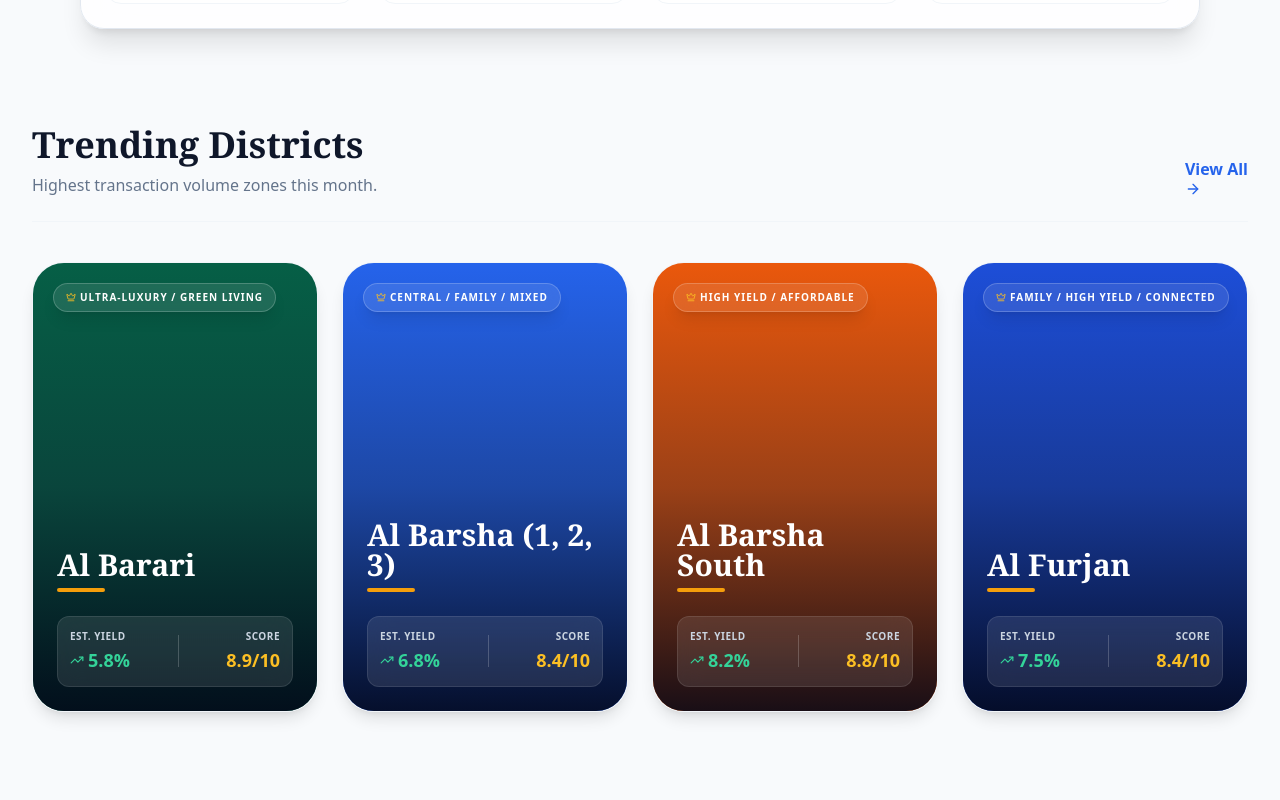
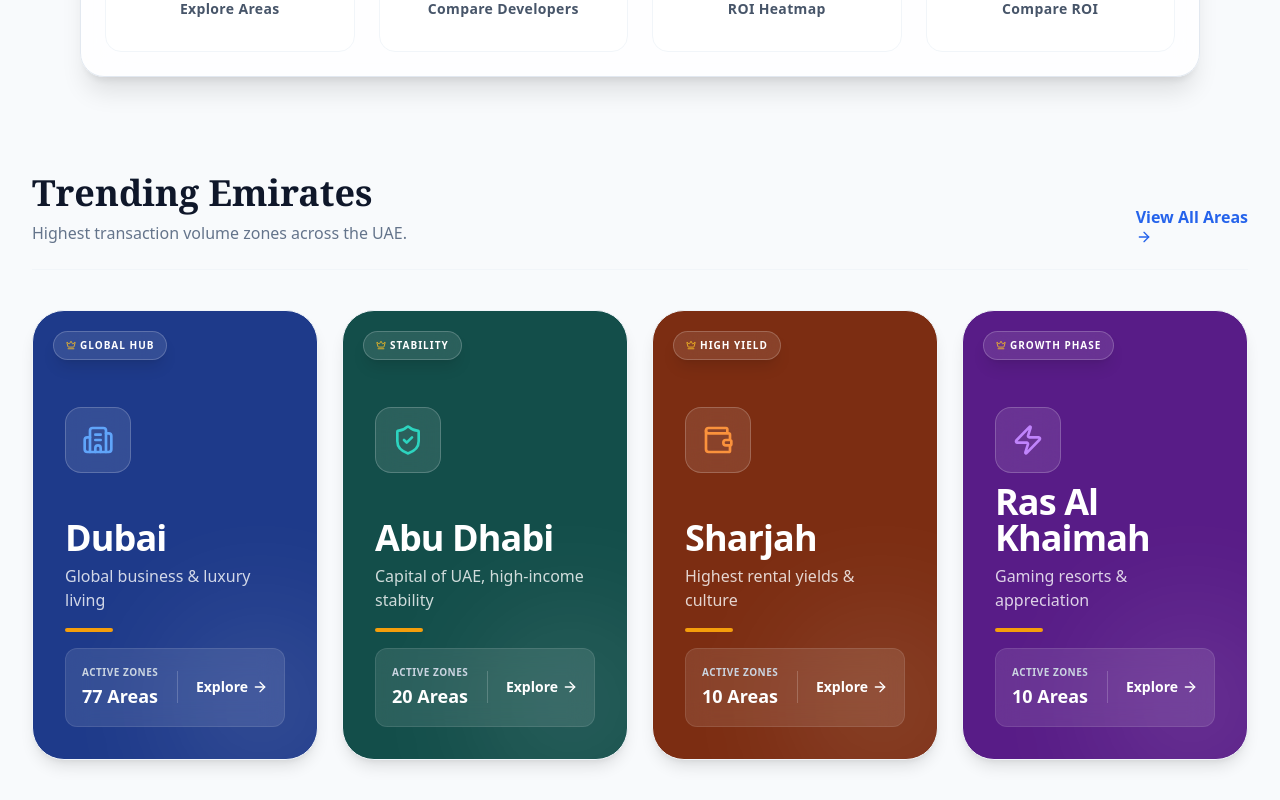
Before and after one commit to mohammedmars9591/realestateiq, a React (Vite) app: page / in a window 1280 px wide. Shown: the part 1560-2360 px from the top of the page. Built offline with nearby package versions, Linux system fonts and the light colour scheme.

Commit message:
feat: HomePage redesign and Trending Emirates update

```diff
--- a/src/pages/HomePage.jsx
+++ b/src/pages/HomePage.jsx
@@ -6,12 +6,51 @@ import {
   CheckCircle2, LineChart, Globe, Database, Layers, Star
 } from 'lucide-react';
 import SEO from '../components/SEO';
-import { DUBAI_AREAS } from '../data/areaData';
+import { DUBAI_AREAS as MASTER_DB } from '../data/emiratesData';
 import { BUILDERS } from '../data/buildersData';
 
 const HomePage = () => {
-  // Safe slice to avoid errors
-  const featuredAreas = (DUBAI_AREAS || []).slice(0, 4);
+  // --- HELPERS ---
+  const getCount = (emirateName) => {
+    if (!MASTER_DB) return 0;
+    return MASTER_DB.filter(area => area.emirate === emirateName).length;
+  };
+
+  const featuredEmirates = [
+    {
+      name: 'Dubai',
+      count: `${getCount('Dubai')} Areas`,
+      color: 'bg-blue-900',
+      icon: <Building2 className="text-blue-400" size={32} />,
+      tag: 'Global Hub',
+      desc: "Global business & luxury living"
+    },
+    {
+      name: 'Abu Dhabi',
+      count: `${getCount('Abu Dhabi')} Areas`,
+      color: 'bg-teal-900',
+      icon: <ShieldCheck className="text-teal-400" size={32} />,
+      tag: 'Stability',
+      desc: "Capital of UAE, high-income stability"
+    },
+    {
+      name: 'Sharjah',
+      count: `${getCount('Sharjah')} Areas`,
+      color: 'bg-orange-900',
+      icon: <Wallet className="text-orange-400" size={32} />,
+      tag: 'High Yield',
+      desc: "Highest rental yields & culture"
+    },
+    {
+      name: 'Ras Al Khaimah',
+      count: `${getCount('Ras Al Khaimah')} Areas`,
+      color: 'bg-purple-900',
+      icon: <Zap className="text-purple-400" size={32} />,
+      tag: 'Growth Phase',
+      desc: "Gaming resorts & appreciation"
+    }
+  ];
+
   const featuredBuilders = (BUILDERS || []).slice(0, 4);
 
   const structuredData = {
@@ -62,9 +101,9 @@ const HomePage = () => {
             Live 2026 Market Forecasts
           </div>
 
-          <h1 className="text-5xl md:text-7xl font-serif font-bold text-slate-900 tracking-tight mb-6 leading-tight">
+          <h1 className="text-6xl md:text-8xl font-sans font-black text-slate-900 tracking-tighter mb-6 leading-tight">
             Smart Data for <br />
-            <span className="text-transparent bg-clip-text bg-gradient-to-r from-blue-600 text-blue-600">Smart Investors</span>
+            <span className="text-transparent bg-clip-text bg-gradient-to-r from-blue-700 via-blue-600 to-indigo-600">Smart Investors</span>
           </h1>
 
           <p className="text-xl text-slate-500 max-w-2xl mx-auto mb-10 leading-relaxed font-light">
@@ -140,53 +179,54 @@ const HomePage = () => {
          </div>
       </div>
 
-      {/* --- 5. TRENDING DISTRICTS (PREMIUM PROPERTY CARDS) --- */}
+      {/* --- 5. TRENDING EMIRATES (PREMIUM PROPERTY CARDS) --- */}
       <div className="max-w-7xl mx-auto px-4 md:px-8 mb-24">
         <div className="flex justify-between items-end mb-10 border-b border-slate-100 pb-6">
           <div>
-            <h2 className="text-4xl font-serif font-bold text-slate-900">Trending Districts</h2>
-            <p className="text-slate-500 mt-2">Highest transaction volume zones this month.</p>
+            <h2 className="text-4xl font-serif font-bold text-slate-900">Trending Emirates</h2>
+            <p className="text-slate-500 mt-2">Highest transaction volume zones across the UAE.</p>
           </div>
-          <Link to="/areas" className="text-blue-600 font-bold hover:underline hidden md:block flex items-center gap-2">View All <ArrowRight size={16}/></Link>
+          <Link to="/areas" className="text-blue-600 font-bold hover:underline hidden md:block flex items-center gap-2">View All Areas <ArrowRight size={16}/></Link>
         </div>
 
         <div className="grid grid-cols-1 md:grid-cols-2 lg:grid-cols-4 gap-6">
-          {featuredAreas.map((area) => (
-            <Link to={`/area/${area.id}`} key={area.id} className="group relative block h-[450px] rounded-[2rem] overflow-hidden cursor-pointer shadow-lg hover:shadow-2xl transition-all duration-700 hover:-translate-y-2 border border-slate-100">
-              {/* Image Layer with Gradient Overlay */}
-              <div className={`absolute inset-0 ${area.imageColor || 'bg-slate-800'} transition-transform duration-1000 group-hover:scale-110`}>
-                <div className="absolute inset-0 bg-gradient-to-t from-slate-950 via-slate-900/40 to-transparent opacity-90"></div>
-              </div>
+          {featuredEmirates.map((emirate) => (
+            <Link to="/areas" key={emirate.name} className={`group relative block h-[450px] rounded-[2rem] overflow-hidden cursor-pointer shadow-lg hover:shadow-2xl transition-all duration-700 hover:-translate-y-2 border border-slate-100 ${emirate.color}`}>
 
               {/* Luxury Badge */}
               <div className="absolute top-5 left-5 z-10">
                 <div className="bg-white/10 backdrop-blur-md border border-white/20 text-white text-[10px] font-bold px-3 py-1.5 rounded-full uppercase tracking-widest shadow-lg flex items-center gap-1">
-                  <Crown size={10} className="text-amber-400" /> {area.category}
+                  <Crown size={10} className="text-amber-400" /> {emirate.tag}
                 </div>
               </div>
 
               {/* Card Content */}
-              <div className="absolute bottom-0 left-0 w-full p-6 z-20 flex flex-col justify-end h-full">
-                <div className="mt-auto mb-4 transform group-hover:-translate-y-2 transition-transform duration-500">
-                   <h3 className="text-3xl font-serif font-bold text-white leading-none mb-2">{area.name}</h3>
-                   <div className="w-12 h-1 bg-amber-500 rounded-full mb-2"></div>
+              <div className="absolute inset-0 p-8 z-20 flex flex-col justify-end">
+                <div className="mb-auto mt-16 p-4 rounded-2xl bg-white/10 backdrop-blur-md w-max border border-white/20">
+                   {emirate.icon}
+                </div>
+
+                <div className="mt-auto transform group-hover:-translate-y-2 transition-transform duration-500">
+                   <h3 className="text-4xl font-sans font-black text-white tracking-tight leading-none mb-2">{emirate.name}</h3>
+                   <p className="text-white/80 font-medium mb-4">{emirate.desc}</p>
+                   <div className="w-12 h-1 bg-amber-500 rounded-full mb-4"></div>
                 </div>
 
                 {/* Glass Stats Panel */}
-                <div className="bg-white/10 backdrop-blur-md border border-white/10 rounded-xl p-3 flex justify-between items-center group-hover:bg-white/20 transition-colors">
+                <div className="bg-white/10 backdrop-blur-md border border-white/10 rounded-xl p-4 flex justify-between items-center group-hover:bg-white/20 transition-colors">
                    <div>
-                      <div className="text-[10px] text-slate-300 uppercase tracking-wider font-bold mb-0.5">Est. Yield</div>
-                      <div className="text-emerald-400 font-bold text-lg flex items-center gap-1">
-                        <TrendingUp size={14} /> {area.roi}
-                      </div>
+                      <div className="text-[10px] text-slate-300 uppercase tracking-wider font-bold mb-0.5">Active Zones</div>
+                      <div className="text-white font-bold text-lg">{emirate.count}</div>
                    </div>
                    <div className="w-px h-8 bg-white/20"></div>
-                   <div className="text-right">
-                      <div className="text-[10px] text-slate-300 uppercase tracking-wider font-bold mb-0.5">Score</div>
-                      <div className="text-amber-400 font-bold text-lg">{area.overallScore}/10</div>
+                   <div className="text-right text-white font-bold text-sm flex items-center gap-1">
+                      Explore <ArrowRight size={16} />
                    </div>
                 </div>
               </div>
+
+              {/* Decorative Glow */}
+              <div className="absolute -bottom-10 -right-10 w-48 h-48 bg-white/10 rounded-full blur-3xl group-hover:bg-white/20 transition-all"></div>
             </Link>
           ))}
         </div>
```
